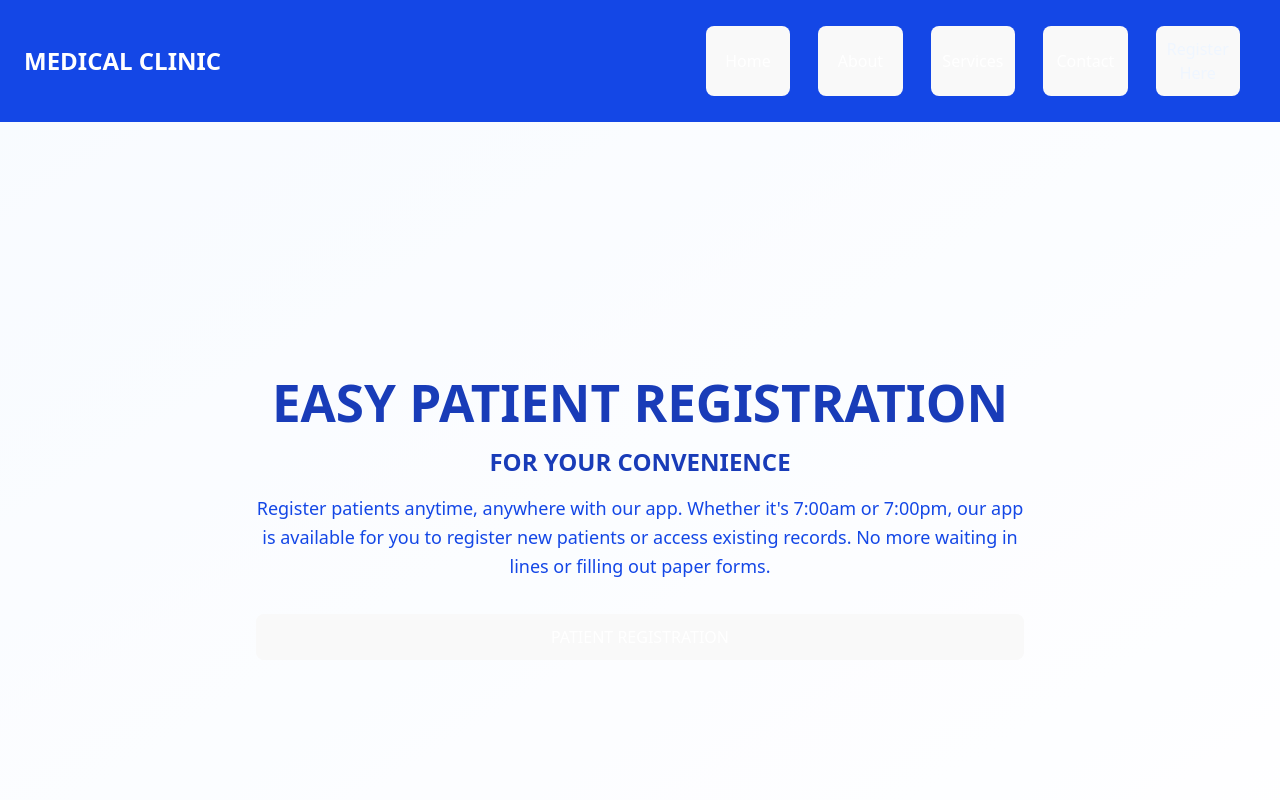
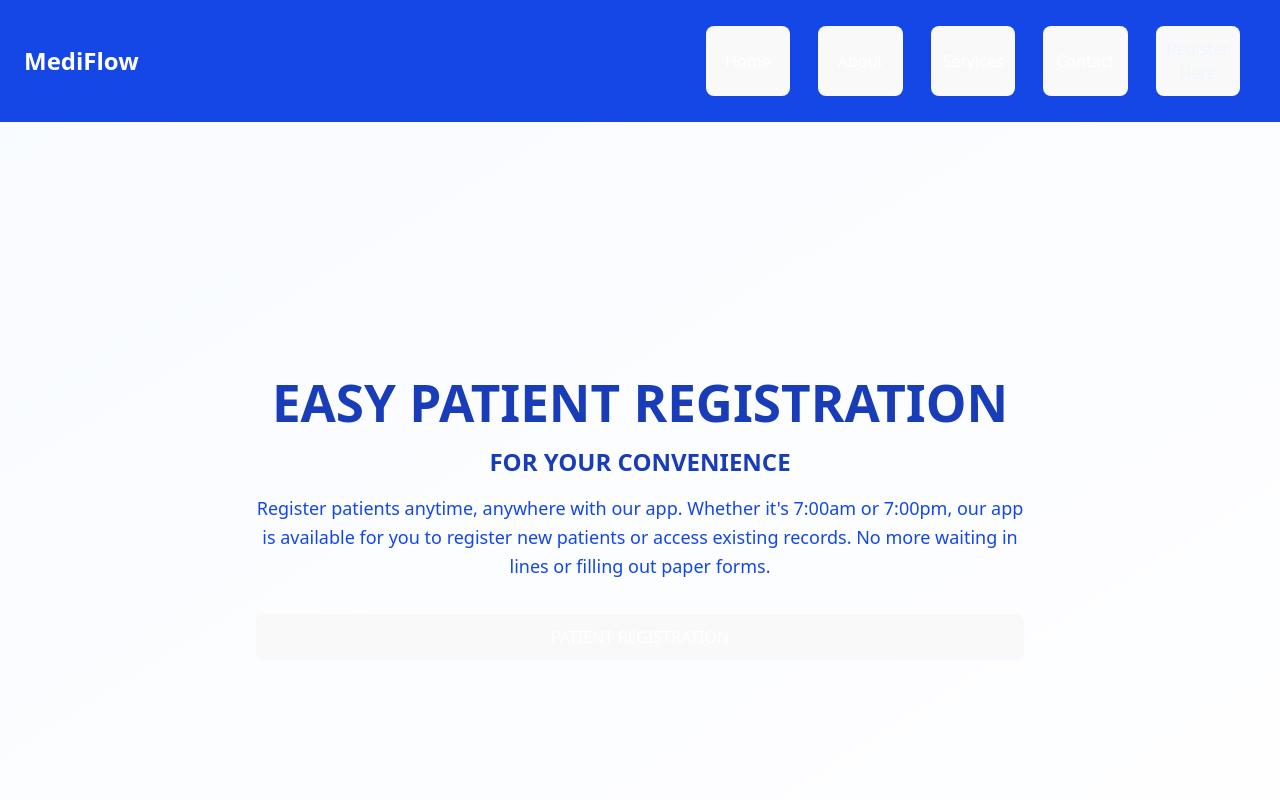
Before and after one commit to sumanthak2004/Patient_Reg_APP, a React (Vite) app: page / in a window 1280 px wide. Shown: the top 800 px of the page. Built offline with nearby package versions, Linux system fonts and the light colour scheme.

Commit message:
Updating home page header

```diff
--- a/src/home.jsx
+++ b/src/home.jsx
@@ -27,7 +27,7 @@ const Home = () => {
       {/* Navigation Header */}
       <header className="bg-blue-700 text-white py-4 top-0 z-50">
         <div className="max-w-full mx-auto px-5 flex justify-between items-center">
-          <div className="text-2xl font-bold pl-1 pr-80">MEDICAL CLINIC</div>
+          <div className="text-2xl font-bold pl-1 pr-80">MediFlow</div>
 
           {/* Desktop Navigation */}
           <nav className="hidden md:flex space-x-10 gap-7 pl-5 pr-5 ">
```
